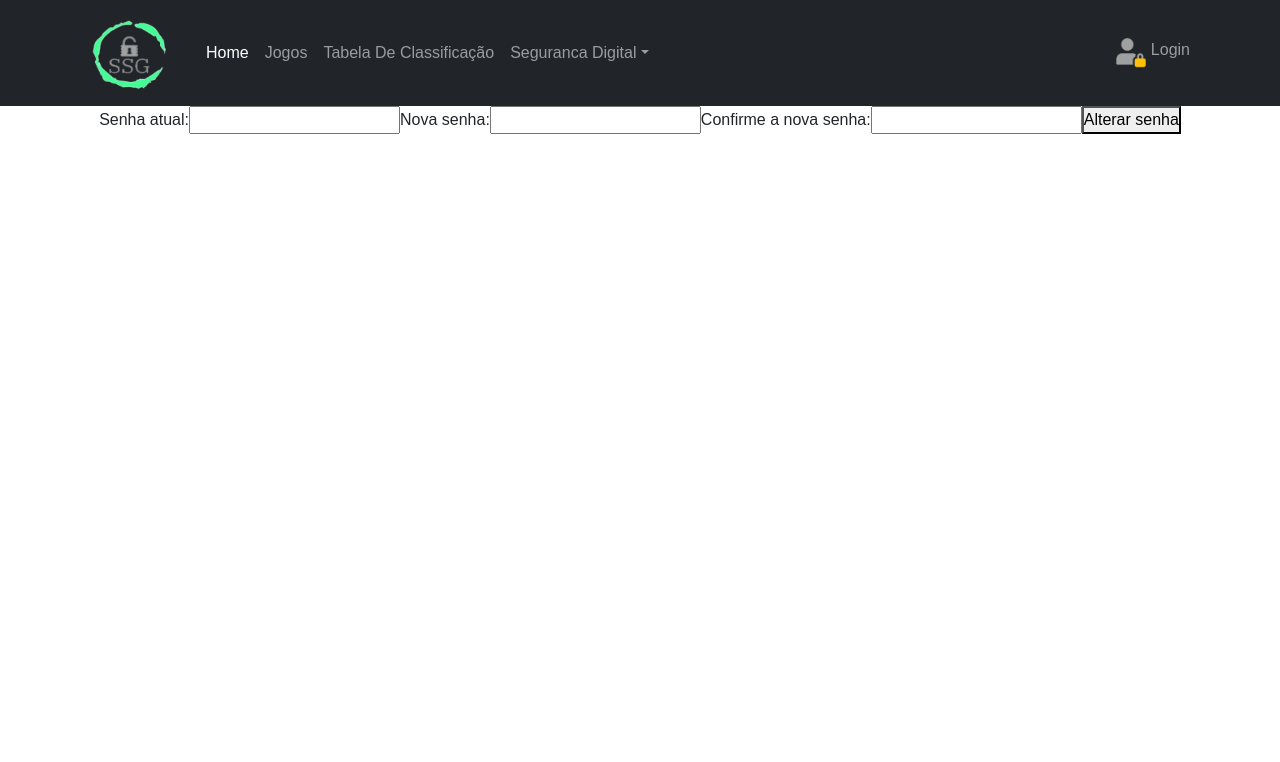
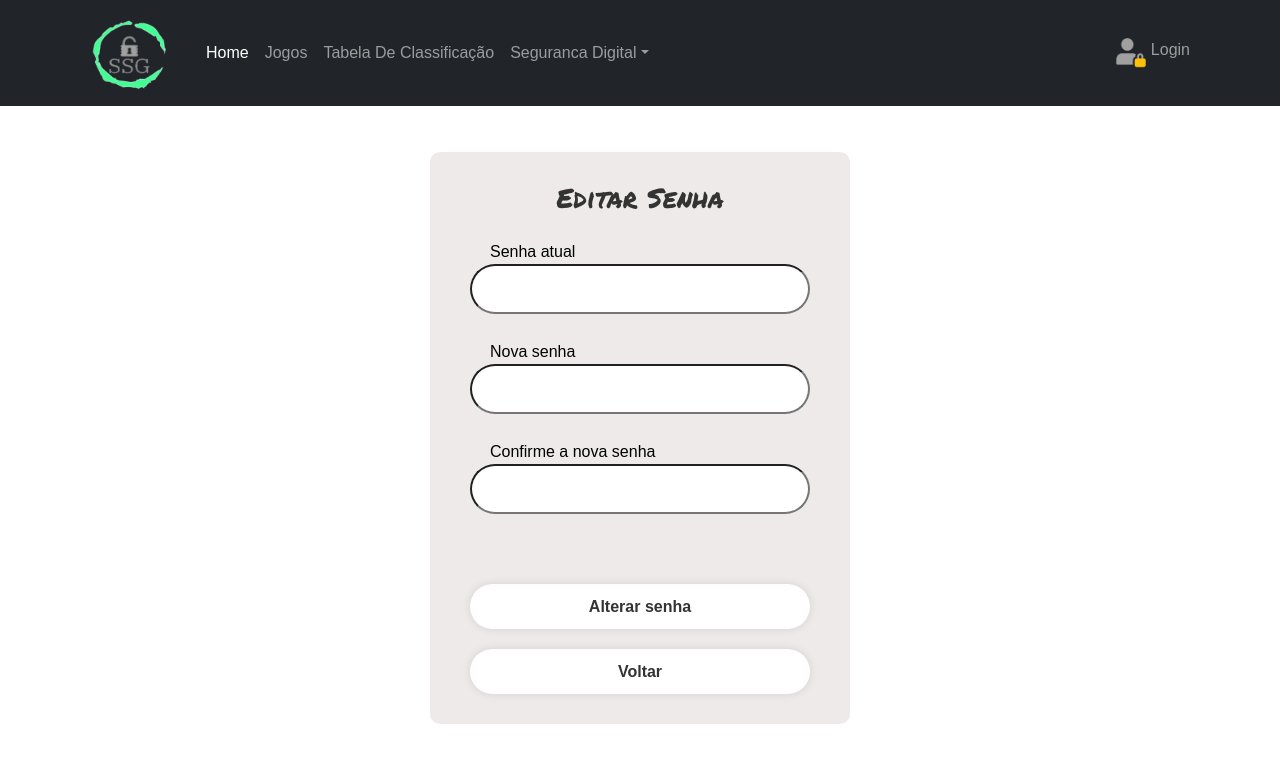
Before and after one commit to tiagoomota24/SSG, a React (Create React App) app in the folder client/: page /editar-senha in a window 1280 px wide. Shown: the top 762 px of the page. Built offline with nearby package versions, Linux system fonts and the light colour scheme.

Commit message:
PassChange_1stHistoryPage

```diff
--- a/client/src/App.js
+++ b/client/src/App.js
@@ -11,6 +11,7 @@ import Quiz from "./pages/Quiz";
 import DetalhesConta from "./pages/DetalhesConta";
 import EditPassword from "./pages/EditPassword";
 import EditEmail from "./pages/EditEmail";
+import Historico from "./pages/Historico";
 import { AuthContext } from "./helpers/AuthContex";
 import { useState, useEffect } from "react";
 import axios from "axios";
@@ -77,6 +78,7 @@ function App() {
           <Route path="/detalhes-da-conta" element={<DetalhesConta />} />
           <Route path="/editar-senha" element={<EditPassword />} />
           <Route path="/editar-email" element={<EditEmail />} />
+          <Route path="/historico" element={<Historico />} />
         </Routes>
       </Router>
       </AuthContext.Provider>
--- a/client/src/pages/EditPassword.js
+++ b/client/src/pages/EditPassword.js
@@ -1,70 +1,100 @@
-import React, { useState } from "react";
+import React from "react";
+import { Formik, Form, Field, ErrorMessage } from "formik";
+import * as Yup from "yup";
 import axios from "axios";
+import "../styles/Login.css"; // Importe o CSS do EditPassword
+import { toast, ToastContainer } from "react-toastify";
+import { useNavigate } from "react-router-dom";
 
 function EditPassword() {
-  const [currentPassword, setCurrentPassword] = useState("");
-  const [newPassword, setNewPassword] = useState("");
-  const [confirmPassword, setConfirmPassword] = useState("");
+  const navigate = useNavigate();
 
-  const handleSubmit = (event) => {
-    event.preventDefault();
+  const initialValues = {
+    currentPassword: "",
+    newPassword: "",
+    confirmPassword: "",
+  };
 
-    if (newPassword !== confirmPassword) {
-      alert("A nova senha e a confirmação da senha não correspondem.");
-      return;
-    }
+  const validationSchema = Yup.object({
+    currentPassword: Yup.string().required("Obrigatório!"),
+    newPassword: Yup.string().min(8, 'A senha deve ter pelo menos 8 caracteres').max(20, 'A senha deve ter no máximo 20 caracteres')
+    .matches(/^(?=.*[a-z])(?=.*[A-Z])(?=.*[0-9])/,"Deve incluir maiúsculas, minúsculas e números")
+    .required('Obrigatório!'),
+    confirmPassword: Yup.string()
+      .oneOf([Yup.ref("newPassword"), null], "As senhas não coincidem")
+      .required("Obrigatório!"),
+  });
 
+  const onSubmit = (values, { setSubmitting, setStatus }) => {
     axios
       .put(
-        "/changePassword",
+        "http://localhost:3001/auth/changePassword",
         {
-          currentPassword,
-          newPassword,
+          currentPassword: values.currentPassword,
+          newPassword: values.newPassword,
         },
         {
           headers: { accessToken: localStorage.getItem("accessToken") },
         }
       )
       .then((response) => {
-        alert("Senha alterada com sucesso!");
+        if (response.data.error) {
+          setStatus(response.data.error);
+        } else {
+          setStatus(null);
+          toast.success("Senha alterada com sucesso!");
+        }
       })
       .catch((error) => {
-        console.error("There was an error!", error);
+        if (error.response && error.response.data && error.response.data.error) {
+          setStatus(error.response.data.error);
+        } else {
+          setStatus("Houve um erro!");
+        }
+      })
+      .finally(() => {
+        setSubmitting(false);
       });
   };
 
   return (
-    <div>
-      <form onSubmit={handleSubmit}>
-        <label>
-          Senha atual:
-          <input
-            type="password"
-            value={currentPassword}
-            onChange={(e) => setCurrentPassword(e.target.value)}
-            required
-          />
-        </label>
-        <label>
-          Nova senha:
-          <input
-            type="password"
-            value={newPassword}
-            onChange={(e) => setNewPassword(e.target.value)}
-            required
-          />
-        </label>
-        <label>
-          Confirme a nova senha:
-          <input
-            type="password"
-            value={confirmPassword}
-            onChange={(e) => setConfirmPassword(e.target.value)}
-            required
-          />
-        </label>
-        <button type="submit">Alterar senha</button>
-      </form>
+    <div className="page">
+      <div className="wrapper">
+        <h2>Editar Senha</h2>
+        <Formik
+          initialValues={initialValues}
+          validationSchema={validationSchema}
+          onSubmit={onSubmit}
+        >
+          {({ isSubmitting, status }) => (
+            <Form>
+              <div className="input-box">
+                <label>Senha atual</label>
+                <Field type="password" name="currentPassword" />
+                <ErrorMessage name="currentPassword" component="span" />
+              </div>
+              <div className="input-box">
+                <label>Nova senha</label>
+                <Field type="password" name="newPassword" />
+                <ErrorMessage name="newPassword" component="span" />
+              </div>
+              <div className="input-box">
+                <label>Confirme a nova senha</label>
+                <Field type="password" name="confirmPassword" />
+                <ErrorMessage name="confirmPassword" component="span" />
+              </div>
+              {status && <span>{status}</span>}
+              <button type="submit" disabled={isSubmitting}>
+                {isSubmitting ? "Alterando..." : "Alterar senha"}
+              </button>
+              <button type="button" onClick={() => navigate("/detalhes-da-conta")}>
+                Voltar
+              </button>
+            </Form>
+          )}
+        </Formik>
+      </div>
+      <ToastContainer position="top-right" />
     </div>
   );
 }
--- /dev/null
+++ b/client/src/pages/Historico.js
@@ -0,0 +1,18 @@
+
+
+
+function Historico() {
+
+
+  return (
+    <div>
+      <h1>Historico</h1>
+        <div >
+          <p>Pontuação: </p>
+          <p>Tempo: </p>
+        </div>
+    </div>
+  );
+}
+
+export default Historico;
```
Also changed, not shown: 1 other file (tests, documents, lock files or other folders).
